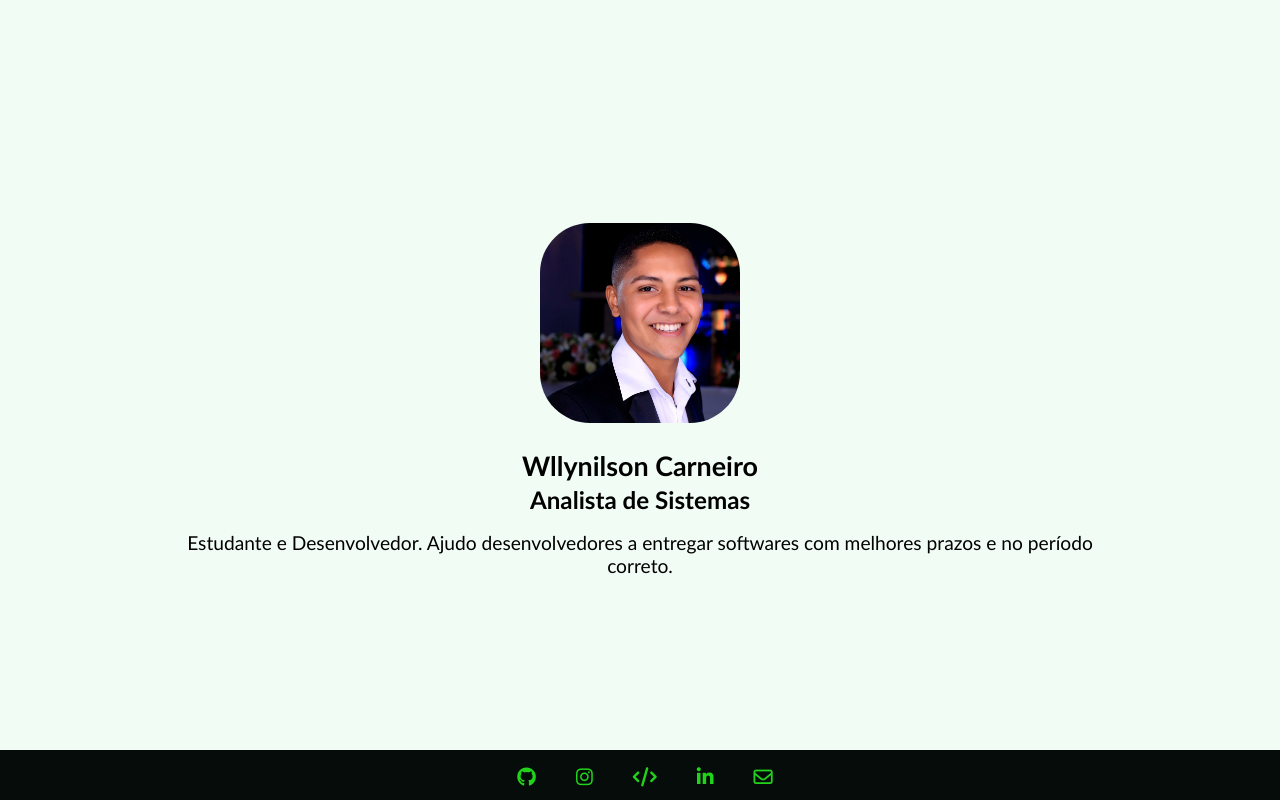
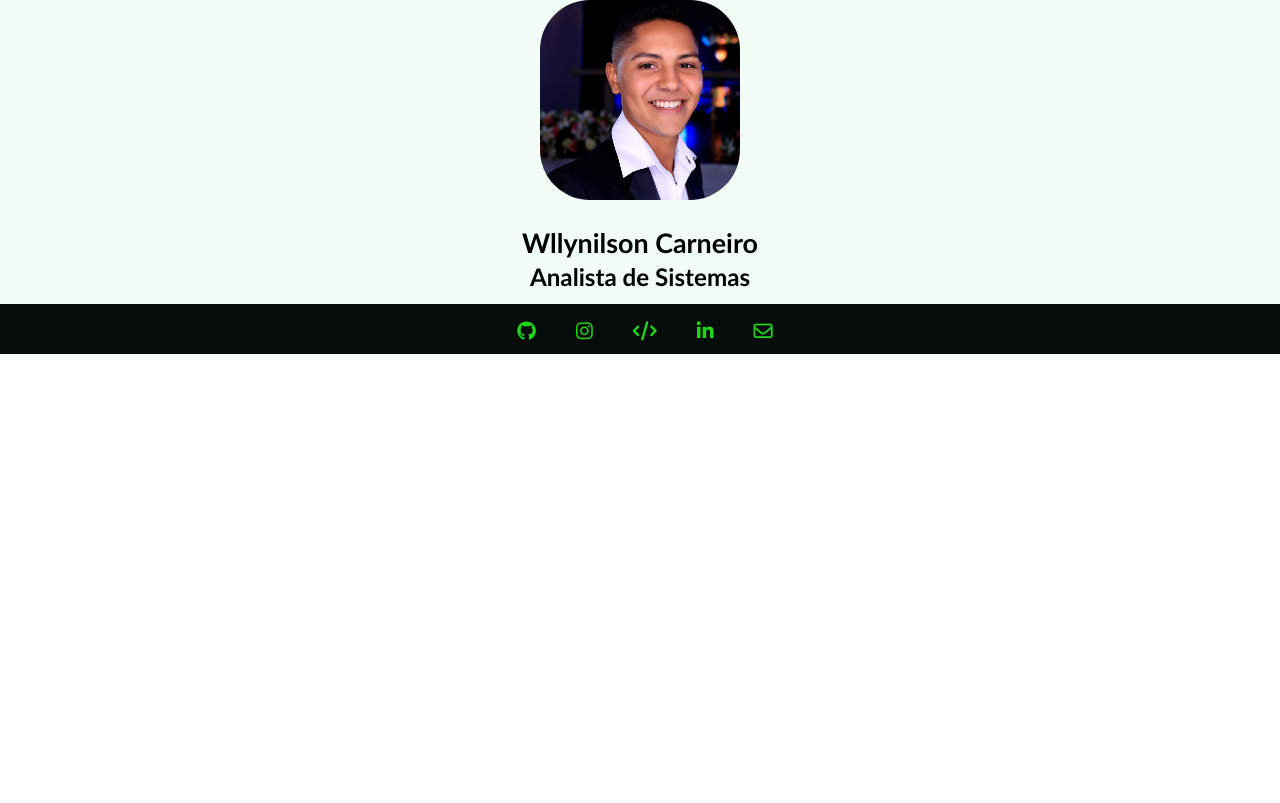
Before and after one commit to wllynilson/site, a Django app: page / in a window 1280 px wide. After the commit the page ends 354 px from the top, so only its background shows below. Run offline with Django 3.2, Linux system fonts and the light colour scheme; some libraries are stand-ins or nearby versions.

Commit message:
update
alteração no css.

```diff
--- a/wllynilson/core/static/css/style.css
+++ b/wllynilson/core/static/css/style.css
@@ -60,7 +60,6 @@
 }
 
 body {
-    min-height: 100%;
     display: flex;
     flex-direction: column;
 }
```
